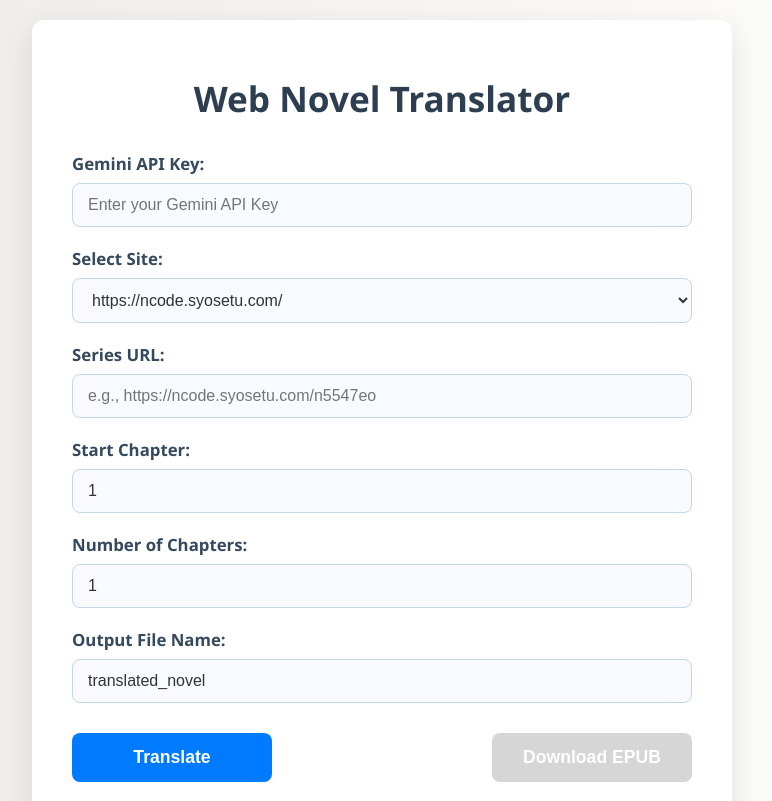
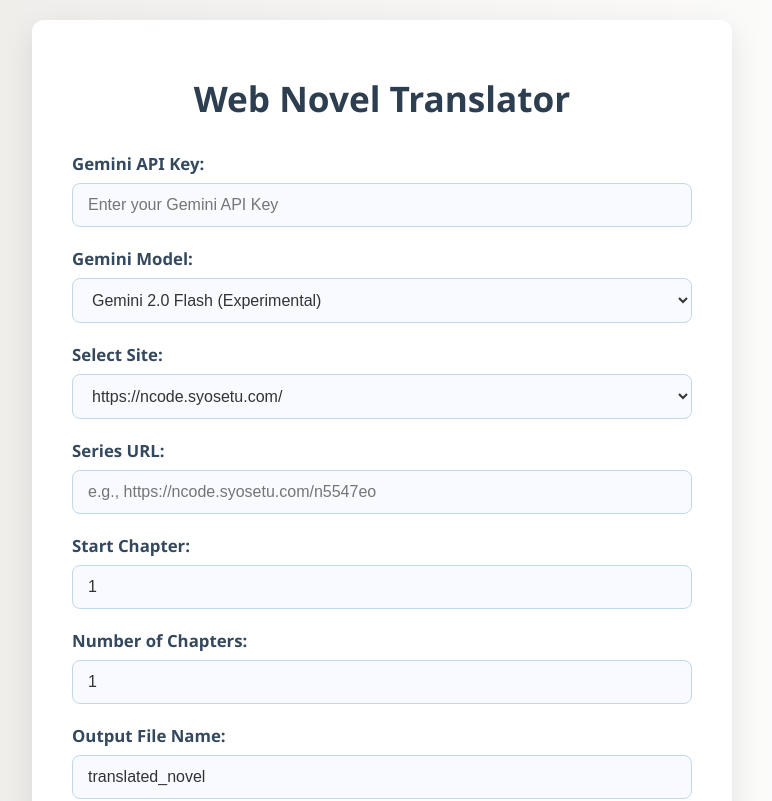
Before and after one commit to SomeJon/web-novel-translator, a React (Vite) app in the folder web-novel-translator-react/: page / in a window 1280 px wide. Shown: the top 801 px of the page, without its empty margins (258-1030 px from the left). Built offline with nearby package versions, Linux system fonts and the light colour scheme.

Commit message:
Add model selector and start/end markers for better text extraction

```diff
--- a/web-novel-translator-react/src/App.tsx
+++ b/web-novel-translator-react/src/App.tsx
@@ -7,6 +7,7 @@
 
 function App() {
     const [geminiApiKey, setGeminiApiKey] = useState<string>('');
+    const [selectedModel, setSelectedModel] = useState<string>('gemini-2.0-flash-exp');
     const [site, setSite] = useState<string>('syosetu');
     const [seriesUrl, setSeriesUrl] = useState<string>('');
     const [startChapter, setStartChapter] = useState<number>(1);
@@ -78,7 +79,7 @@
     };
 
     // Independent translation function that creates a completely fresh AI instance for each chapter
-    const translateSingleChapter = async (apiKey: string, chapterUrl: string): Promise<string> => {
+    const translateSingleChapter = async (apiKey: string, chapterUrl: string, model: string): Promise<string> => {
         // Create a completely fresh AI instance for this chapter only
         let ai: any = null;
         let response: any = null;
@@ -129,6 +130,16 @@
 
 **REMEMBER: Start your response immediately with the chapter title. No explanations, no process descriptions, no thinking out loud.**
 
+**OUTPUT FORMAT MARKERS:**
+You MUST start your response with exactly "<start>" followed by a newline, then provide your translation, and end with a newline followed by exactly "<end>".
+
+Example:
+<start>
+Chapter Title [chapter: X]
+[translated content here]
+[source URL]
+<end>
+
 Now, please process the following URL:`;
 
             const config = {
@@ -145,7 +156,7 @@
 
             // Make the API call with completely fresh instance
             response = await ai.models.generateContentStream({
-                model: 'gemini-2.5-flash',
+                model: model,
                 config,
                 contents,
             });
@@ -161,7 +172,21 @@
 
             console.log(`✅ Translation completed for ${chapterUrl}. Length: ${fullText.length}`);
 
-            return fullText;
+            // Extract text between <start> and <end> markers
+            const startMarker = '<start>';
+            const endMarker = '<end>';
+
+            const startIndex = fullText.indexOf(startMarker);
+            const endIndex = fullText.lastIndexOf(endMarker);
+
+            if (startIndex !== -1 && endIndex !== -1 && endIndex > startIndex) {
+                const extractedText = fullText.substring(startIndex + startMarker.length, endIndex).trim();
+                console.log(`📝 Extracted text between markers. Length: ${extractedText.length}`);
+                return extractedText;
+            } else {
+                console.warn(`⚠️ Start/end markers not found, returning full text`);
+                return fullText;
+            }
 
         } catch (error) {
             console.error(`❌ Fresh translation failed for ${chapterUrl}:`, error);
@@ -182,7 +207,7 @@
         while (retries < maxRetries) {
             try {
                 // Each attempt creates a completely independent AI instance
-                return await translateSingleChapter(apiKey, chapterUrl);
+                return await translateSingleChapter(apiKey, chapterUrl, selectedModel);
             } catch (error) {
                 console.error(`🔄 Attempt ${retries + 1} failed for ${chapterUrl}:`, error);
                 retries++;
@@ -380,6 +405,21 @@
             </div>
 
             <div className="input-group">
+                <label htmlFor="modelSelect">Gemini Model:</label>
+                <select
+                    id="modelSelect"
+                    value={selectedModel}
+                    onChange={(e) => setSelectedModel(e.target.value)}
+                >
+                    <option value="gemini-2.0-flash-exp">Gemini 2.0 Flash (Experimental)</option>
+                    <option value="gemini-1.5-flash">Gemini 1.5 Flash</option>
+                    <option value="gemini-1.5-flash-8b">Gemini 1.5 Flash 8B</option>
+                    <option value="gemini-1.5-pro">Gemini 1.5 Pro</option>
+                    <option value="gemini-2.0-flash-thinking-exp">Gemini 2.0 Flash Thinking (Experimental)</option>
+                </select>
+            </div>
+
+            <div className="input-group">
                 <label htmlFor="siteSelect">Select Site:</label>
                 <select
                     id="siteSelect"
```
